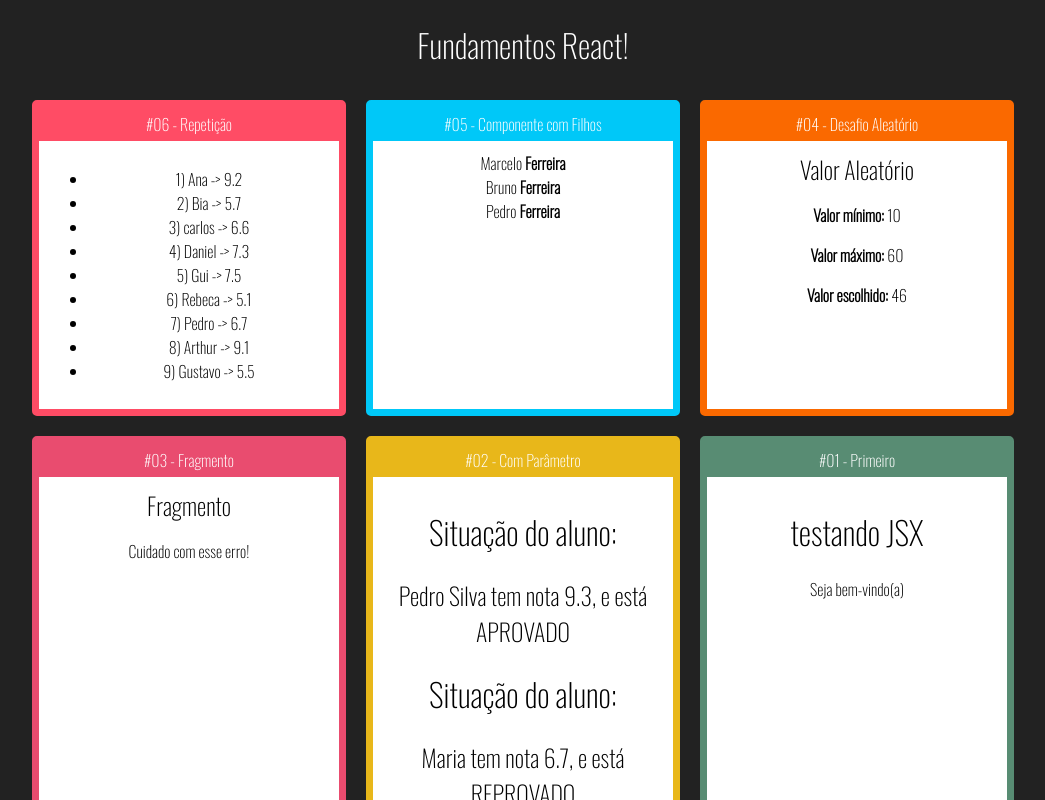
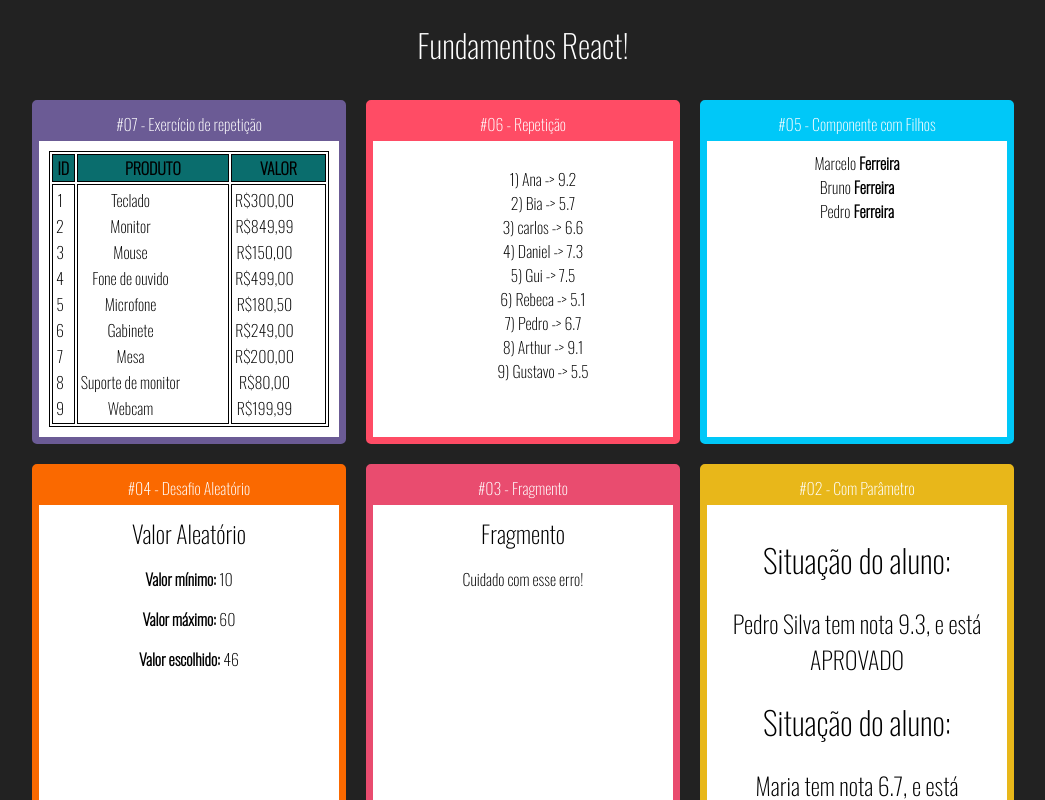
Before and after one commit to manoelmachado/react-redux, a React (Create React App) app in the folder fundamentos-react/: page / in a window 1280 px wide. Shown: the top 800 px of the page, without its empty margins (117-1162 px from the left). Built offline with nearby package versions, Linux system fonts and the light colour scheme.

Commit message:
desafio de repetição com tabela

```diff
--- a/fundamentos-react/src/App.jsx
+++ b/fundamentos-react/src/App.jsx
@@ -1,6 +1,7 @@
 import "./App.css";
 import React from "react";
 
+import ListaProdutos from "./componentes/repeticao/ListaProdutos";
 import ListaAlunos from "./componentes/repeticao/ListaAlunos";
 import Familia from "./componentes/basicos/Familia";
 import FamiliaMembro from "./componentes/basicos/FamiliaMembro";
@@ -14,6 +15,9 @@ export default (_) => (
   <div className="App">
     <h1>Fundamentos React!</h1>
     <div className="Cards">
+      <Card titulo="#07 - Exercício de repetição" color="#6b5b95">
+        <ListaProdutos></ListaProdutos>
+      </Card>
       <Card titulo="#06 - Repetição" color="#FF4C65">
         <ListaAlunos></ListaAlunos>
       </Card>
--- a/fundamentos-react/src/componentes/repeticao/ListaAlunos.jsx
+++ b/fundamentos-react/src/componentes/repeticao/ListaAlunos.jsx
@@ -5,16 +5,15 @@ export default (props) => {
   const ListaAlunos = alunos.map((aluno) => {
     return (
       <li key={aluno.id}>
-        {aluno.id}{")"} {aluno.nome} {"->"} {aluno.nota}
+        {aluno.id}
+        {")"} {aluno.nome} {"->"} {aluno.nota}
       </li>
     );
   });
 
   return (
     <div>
-      <ul>
-        {ListaAlunos}
-      </ul>
+      <ul style={{ listStyle: "none" }}>{ListaAlunos}</ul>
     </div>
   );
 };
--- /dev/null
+++ b/fundamentos-react/src/componentes/repeticao/ListaProdutos.jsx
@@ -0,0 +1,31 @@
+import React from "react";
+import produtos from "../../data/produtos";
+
+export default (props) => {
+  const tableStyle = {
+    border: "1px solid black",
+  };
+  const prodId = produtos.map((produto, i) => {
+    return <tr className={i % 2 == 0 ? "Par" : ""}>{produto.id}</tr>;
+  });
+  const prodNome = produtos.map((produto, i) => {
+    return <tr className={i % 2 == 0 ? "Par" : ""}>{produto.nome}</tr>;
+  });
+  const prodValor = produtos.map((produto, i) => {
+    return <tr className={i % 2 == 0 ? "Par" : ""}>{produto.valor}</tr>;
+  });
+  return (
+    <table style={tableStyle}>
+      <tr>
+        <th style={tableStyle}>ID</th>
+        <th style={tableStyle}>PRODUTO</th>
+        <th style={tableStyle}>VALOR</th>
+      </tr>
+      <tr>
+        <td style={tableStyle}>{prodId}</td>
+        <td style={tableStyle}>{prodNome}</td>
+        <td style={tableStyle}>{prodValor}</td>
+      </tr>
+    </table>
+  );
+};
--- /dev/null
+++ b/fundamentos-react/src/data/produtos.js
@@ -0,0 +1,11 @@
+export default [
+  { id: 1, nome: "Teclado", valor: "R$300,00" },
+  { id: 2, nome: "Monitor", valor: "R$849,99" },
+  { id: 3, nome: "Mouse", valor: "R$150,00" },
+  { id: 4, nome: "Fone de ouvido", valor: "R$499,00" },
+  { id: 5, nome: "Microfone", valor: "R$180,50" },
+  { id: 6, nome: "Gabinete", valor: "R$249,00" },
+  { id: 7, nome: "Mesa", valor: "R$200,00" },
+  { id: 8, nome: "Suporte de monitor", valor: "R$80,00" },
+  { id: 9, nome: "Webcam", valor: "R$199,99" },
+];
--- a/fundamentos-react/src/index.css
+++ b/fundamentos-react/src/index.css
@@ -12,3 +12,12 @@ h1, h2, h3 {
 h2, h3 {
     margin: 0;
 }
+
+table {
+  margin: auto;
+  width: 100%;
+}
+
+th {
+  background-color: #0a6d6d;
+}
```
Also changed, not shown: fundamentos-react/src/data/alunos.js (+10 -10 lines).
